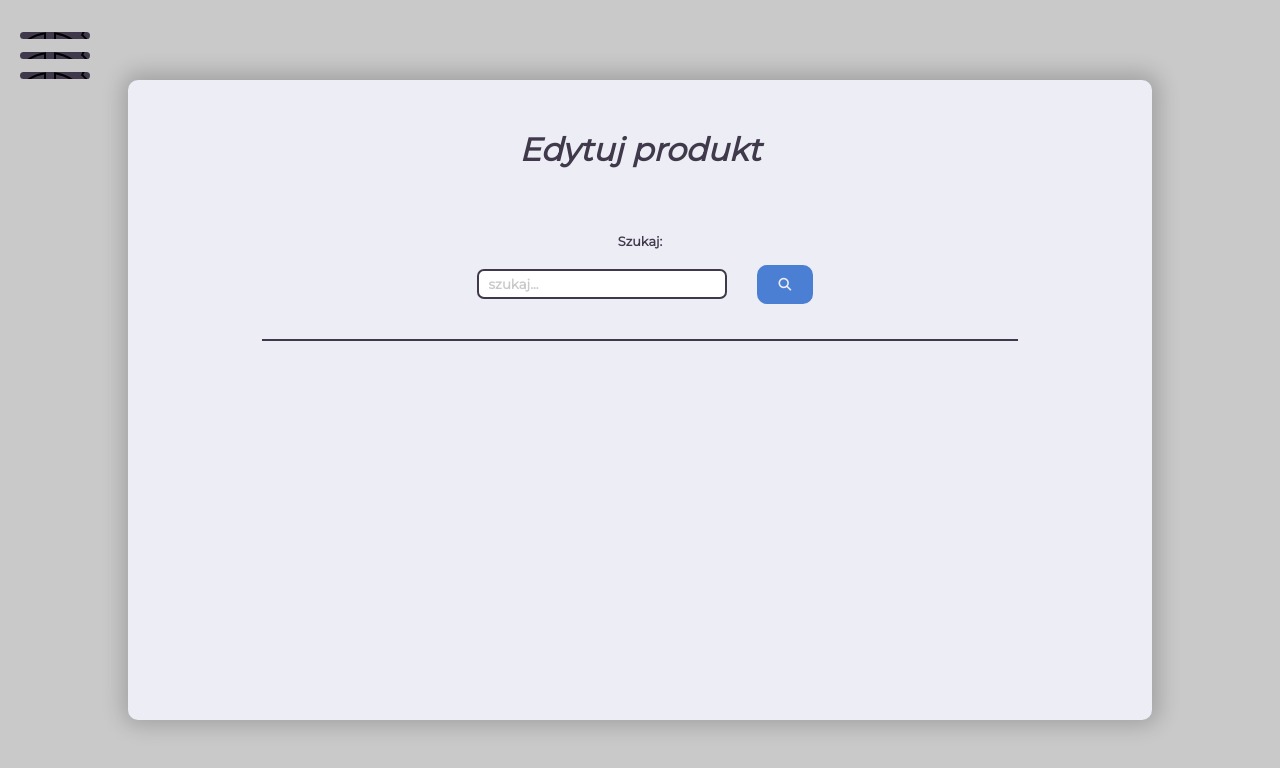
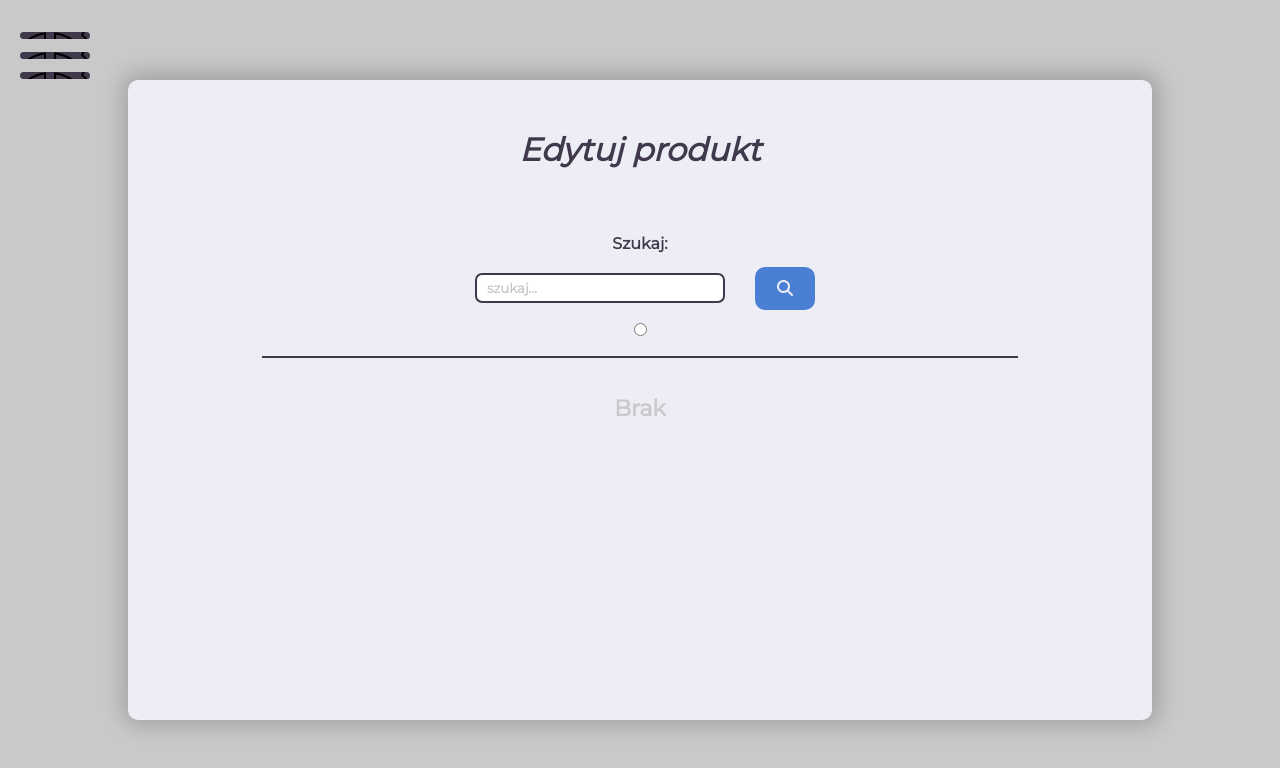
Before and after one commit to adi140000/e-remind, a React (Create React App) app: page /account/edit in a window 1280 px wide. Shown: the top 768 px of the page. Built offline with nearby package versions, Linux system fonts and the light colour scheme.

Commit message:
Improve apperance Input component and move in product property to Context.js

```diff
--- a/src/components/Controller/Controller.js
+++ b/src/components/Controller/Controller.js
@@ -12,7 +12,7 @@ const Controler = (Component) => {
 
     return (
         <ContextConsumer>
-            {({ isLogin, hamburger,products }) => {
+            {({ isLogin, hamburger,products,searchProducts }) => {
                 if (!isLogin) {
                     return <Redirect to='/' />
                 }
@@ -21,7 +21,7 @@ const Controler = (Component) => {
                         <NavBar />
                         <Section hamburger={hamburger} >
                             <Main >
-                                <Component products={products} />
+                                <Component products={products} searchProducts={searchProducts} />
                             </Main>
                         </Section>
                     </>
--- a/src/components/Edit.js
+++ b/src/components/Edit.js
@@ -1,5 +1,6 @@
 import React, { Component } from 'react';
 import H1Title from '../styled/componetents/H1Title';
+import H3 from '../styled/componetents/H3';
 import Div from '../styled/componetents/Div';
 import Label from '../styled/componetents/Label';
 import Article from '../styled/componetents/Article';
@@ -8,41 +9,36 @@ import SearchedProduct from './helpers/SearchedProducts'
 import Input from '../styled/componetents/Input';
 import DivSearch from '../styled/componetents/DivSearch';
 import IconButton from '../styled/componetents/IconButton';
+import Radio from '../styled/componetents/Radio';
 
 
 class Edit extends Component {
 
     state = {
         search: '',
-        thisProducts: [],
+
     }
 
     handleInput = (e) => {
         const { value } = e.target;
         this.setState({
-            search:value
+            search: value
         })
 
     }
 
     handleButton = () => {
-        const { products } = this.props;
-        let { search } = this.state;
-        const thisProducts = products.filter(({ title }) => {
-            title=title.toLowerCase();
-            search = search.toLowerCase();
-            return title.includes(search);
-        });
-        this.setState({
-            thisProducts
-        })
+        let { search } = this.state
+        const { searchProducts } = this.props;
+        searchProducts(search);
 
     }
 
 
     render() {
-        const { search ,thisProducts} = this.state;
-        const MatchedProducts =thisProducts.map(item => (<SearchedProduct key={item.id} {...item} />));
+        const { search } = this.state;
+        const { products } = this.props;
+        const MatchedProducts = products.map(item => (<SearchedProduct key={item.id} {...item} />));
         return (
             <>
                 <H1Title>Edytuj produkt</H1Title>
@@ -64,12 +60,14 @@ class Edit extends Component {
                             <i className="fas fa-search"></i>
                         </IconButton>
                     </DivSearch>
-
+                    <Radio type='radio'/>
                 </Div>
                 <Article>
-                    <Ul>
+                    {MatchedProducts.length > 0 ? <Ul>
+
                         {MatchedProducts}
-                    </Ul>
+                    </Ul> :
+                        <H3>Brak</H3>}
                 </Article>
             </>
         );
--- a/src/components/helpers/SearchedProducts.js
+++ b/src/components/helpers/SearchedProducts.js
@@ -9,7 +9,7 @@ import IconButton from '../../styled/componetents/IconButton';
 
 
 
-const SearchedProduct = ({title, code, amount, date }) => {
+const SearchedProduct = ({id,title, code, amount, date }) => {
     return (
         <Li>
             <Div edit>
--- a/src/store/Context.js
+++ b/src/store/Context.js
@@ -1,13 +1,7 @@
 import React, { Component } from 'react';
 
 const CurrentContext = React.createContext();
-
-export class Context extends Component {
-
-    state = {
-        login:'',
-        password: '',
-        products: [
+const temProducts= [
     {
         id:'1',
         title: 'Ajax wdwwddwede wwddw wwddd',
@@ -22,7 +16,14 @@ export class Context extends Component {
         amount: '19',
         date:'2020-10-10'
     }
-        ],
+]
+
+export class Context extends Component {
+
+    state = {
+        login:'',
+        password: '',
+        products:[],
         isLogin:true,
         hamburger:false
     }
@@ -31,6 +32,23 @@ export class Context extends Component {
         this.setState(prevState => ({
             hamburger: !prevState.hamburger,
         }))
+    }
+
+    searchProducts=(search)=>{
+        if (search) {
+            const products = temProducts.filter(({ title }) => {
+                title = title.toLowerCase();
+                search = search.toLowerCase();
+                return title.includes(search);
+            });
+            this.setState({
+                products
+            })
+        } else {
+            this.setState({
+                products:[]
+            })
+        }
     }
 
     handleInput = (e) => {
@@ -43,13 +61,14 @@ export class Context extends Component {
 
     render() {
         const { children } = this.props;
-        const { state, handleInput,handleHamburger } = this;
+        const { state, handleInput,handleHamburger,searchProducts } = this;
         return (
             <CurrentContext.Provider
                 value={{
                     ...state,
                     handleInput,
-                    handleHamburger
+                    handleHamburger,
+                    searchProducts
                 }}
             >
                 {children}
--- a/src/styled/Theme/Theme.js
+++ b/src/styled/Theme/Theme.js
@@ -11,8 +11,8 @@ const Theme = {
     },
     fonts: {
         big: '2em',
-        medium: '1.2em',
-        small:'.8em'
+        medium: '1.4em',
+        small:'1em'
     },
     img: {
         background,
--- a/src/styled/componetents/Article.js
+++ b/src/styled/componetents/Article.js
@@ -2,7 +2,11 @@ import styled from 'styled-components';
 
 const Article = styled.article`
     width:100%;
+    min-height:100px;
     margin-bottom:20px;
+    display:flex;
+    justify-content:center;
+    align-items:center;
 `
 
 export default Article
--- /dev/null
+++ b/src/styled/componetents/H3.js
@@ -0,0 +1,9 @@
+import styled from 'styled-components';
+
+const H3=styled.h3`
+    color:${({ theme }) => theme.colors.gray};
+    font-size:${({ theme }) => theme.fonts.medium};
+
+`;
+
+export default H3
--- a/src/styled/componetents/Input.js
+++ b/src/styled/componetents/Input.js
@@ -1,42 +1,72 @@
-//import React from 'react';
+import React from 'react';
 import styled from 'styled-components';
 
-const Input = styled.input`
-    width:250px;
-    height:30px;
+const InputInner = styled.input`
+    width:100%;
+    height:100%;
     border:none;
     padding:10px;
     outline:none;
     border-radius:7px;
-    border : 2px solid ${({ theme }) => theme.colors.background}   ;
     font-weight:bold;
-    margin:20px;
+    position:absolute;
+    top:0;
+    left:0;
+    z-index:1;
+
     ::placeholder{
         color:${({ theme }) => theme.colors.gray};
-
+        transition: color .6s ;
+    }
+    :focus::placeholder{
+        color:${({ theme }) => theme.colors.btn};
+    }
+    :focus ~ div:after{
+        opacity:1;
     }
 `;
 
-/*const DivOuter = styled.div`
-    border: solid 2px ${({ theme }) => theme.colors.btn};
+const DivOuter = styled.div`
+    border-radius:7px;
+    margin:20px;
+    position:relative;
+    border : 2px solid ${({ theme }) => theme.colors.background}   ;
+    width:250px;
+    height:30px;
+`;
+
+const Div = styled.div`
     opacity:1;
+    width:100%;
+    height:100%;
+
     border-radius:7px;
-    transition: opacity 1s;
-    margin:20px;
-    :focus{
-        opacity:1;
+    :after{
+        position:absolute;
+        content:'';
+        width:100%;
+    height:100%;
+    top:0;
+    left:0;
+    box-shadow: 0px 0px 15px 1px ${({ theme }) => theme.colors.btn};
+        opacity:0;
+        transition: .6s opacity;
     }
 
 `;
 
+//<InputInner {...props}/>
 const Input = (props) => {
     return (
         <DivOuter>
             <InputInner {...props} />
+            <Div />
         </DivOuter>
 
 
+
+
     );
-}*/
+}
 
 export default Input;
--- /dev/null
+++ b/src/styled/componetents/Radio.js
@@ -0,0 +1,8 @@
+import styled from 'styled-components';
+
+const Radio = styled.input`
+
+
+`;
+
+export default Radio;
```
Lines whose indentation alone changed are shown as unchanged.
